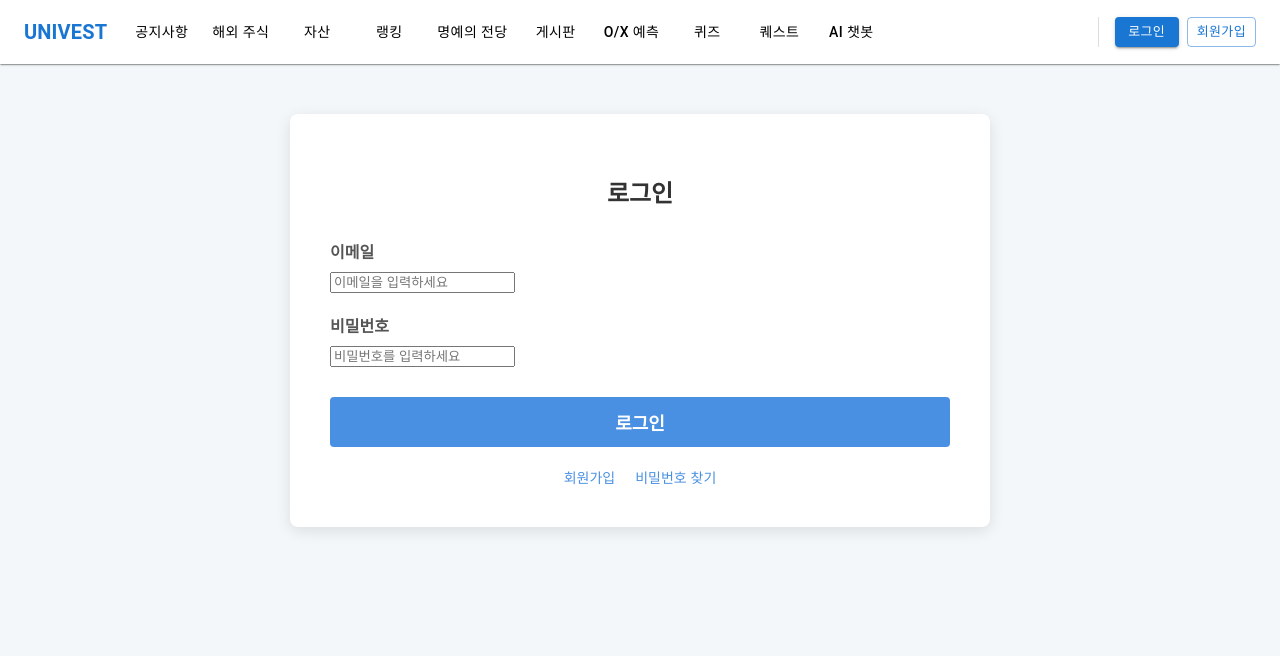
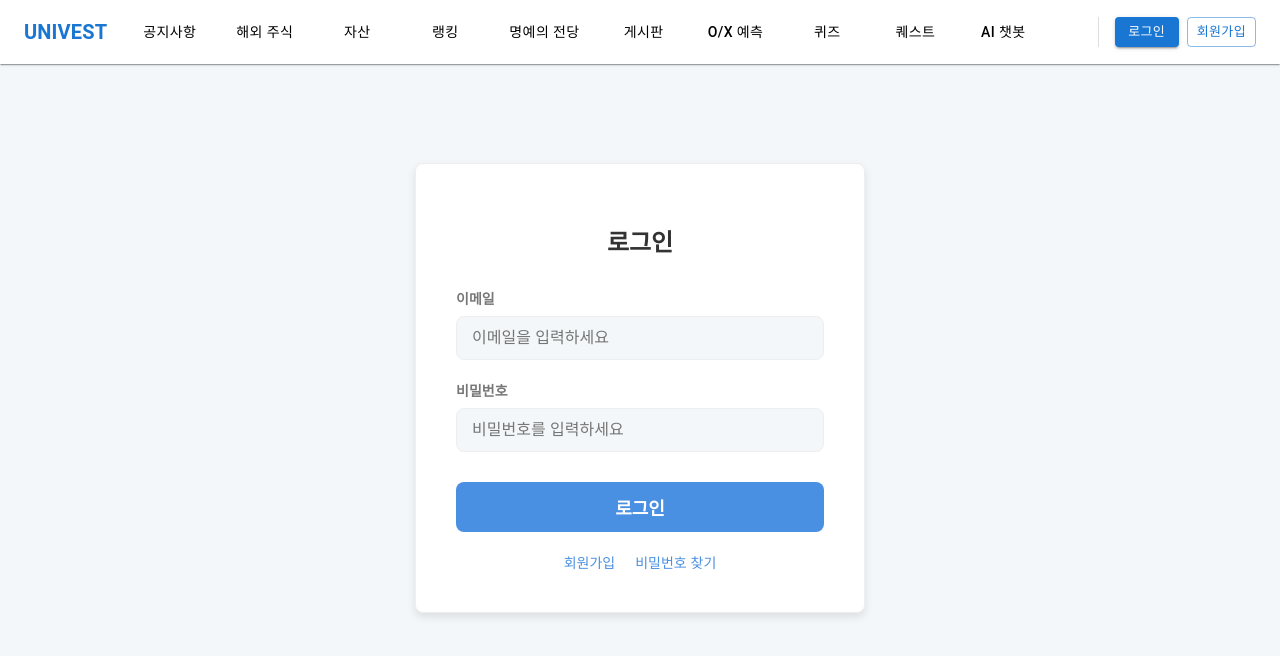
Before and after one commit to 98floor/221, a React (Create React App) app in the folder client/: page /login in a window 1280 px wide. Shown: the top 656 px of the page. Built offline with nearby package versions, Linux system fonts and the light colour scheme; no server answers.

Commit message:
2025-11-18
Co-authored-by: 98floor <asc1281@gmail.com>
Co-authored-by: ufidfy-bot <ufidfy@gmail.com>
Co-authored-by: bhg0211 <gorhks0211@gmail.com>

```diff
--- a/client/src/App.js
+++ b/client/src/App.js
@@ -105,7 +105,7 @@ function AppContent() {
                     to={link.path}
                     sx={{
                       color: 'black',
-                      marginX: 0.5,
+                      marginX: 1.5,
                       flexShrink: 0,
                     }}
                   >
--- a/client/src/components/MarketOrderForm.js
+++ b/client/src/components/MarketOrderForm.js
@@ -113,19 +113,21 @@ function OrderForm({ symbol, stockInfo }) {
 
   // [신규] 비율 버튼 클릭 핸들러
   const handlePercentClick = (percent) => {
-    const TRADE_FEE_RATE = 0.0025; // 수수료 (0.25%)
-    let newAmount = 0;
-    if (tabIndex === 0) {
-      // '매수' 탭: 수수료를 고려한 최대 매수 가능 금액 계산
+    if (tabIndex === 0) { // 매수
+      const TRADE_FEE_RATE = 0.0025;
       const maxAmount = availableCash / (1 + TRADE_FEE_RATE);
-      newAmount = maxAmount * percent;
-    } else {
-      // '매도' 탭: 총 평가액 (보유수량 * 현재가) 기준
-      const maxAmount = heldQuantity * currentPrice;
-      newAmount = maxAmount * percent;
+      const newAmount = maxAmount * percent;
+      handleAmountChange(formatAmount(newAmount));
+    } else { // 매도
+      // [수정] 부동소수점 오류를 피하기 위해 수량을 직접 계산
+      const newQuantity = heldQuantity * percent;
+      // 100% 매도 시, API에 저장된 정확한 보유 수량 값을 그대로 사용
+      if (percent === 1.0) {
+        handleQuantityChange(heldQuantity.toString());
+      } else {
+        handleQuantityChange(truncateQuantity(newQuantity));
+      }
     }
-    // 금액 입력을 기준으로 수량까지 자동 변경
-    handleAmountChange(formatAmount(newAmount));
   };
   // --- 핸들러 끝 ---
 
--- a/client/src/pages/Form.css
+++ b/client/src/pages/Form.css
@@ -1,16 +1,31 @@
+/* client/src/pages/Form.css */
+
+/* 페이지 전체를 감싸는 래퍼 추가 */
+.form-page-wrapper {
+  display: flex;
+  justify-content: center;
+  align-items: center;
+  min-height: calc(100vh - 200px); /* 헤더/푸터 높이를 고려한 최소 높이 */
+  padding: 20px;
+}
+
 .form-container {
-  max-width: 700px; /* 너비 확장 */
-  margin: 50px auto;
+  width: 100%;
+  max-width: 450px; /* 가독성을 위해 너비 축소 */
+  margin: 0 auto;
   padding: 40px;
-  background-color: var(--container-bg-color);
-  border-radius: 8px;
-  box-shadow: 0 4px 15px rgba(0, 0, 0, 0.1);
+  background-color: var(--surface-color, #ffffff);
+  border-radius: var(--border-radius, 8px);
+  box-shadow: var(--shadow-md, 0 4px 8px rgba(0,0,0,0.1));
+  border: 1px solid var(--divider-color, #eeeeee);
 }
 
 .form-container h2 {
   text-align: center;
   margin-bottom: 30px;
-  color: var(--text-color);
+  color: var(--text-primary, #333333);
+  font-size: 24px;
+  font-weight: 700;
 }
 
 .form-group {
@@ -22,73 +37,101 @@
   display: block;
   margin-bottom: 8px;
   font-weight: 600;
-  color: #555;
+  color: var(--text-secondary, #777777);
+  font-size: 14px;
 }
 
+/* 모든 input과 select에 일관된 스타일 적용 */
 .form-container input[type="text"],
+.form-container input[type="email"],
+.form-container input[type="password"],
+.form-container select,
 .form-container textarea {
   width: 100%;
   padding: 12px 15px;
-  border: 1px solid var(--border-color);
-  border-radius: 4px;
+  border: 1px solid var(--divider-color, #eeeeee);
+  border-radius: var(--border-radius, 8px);
   font-size: 16px;
-  transition: border-color 0.3s ease;
+  transition: border-color 0.3s ease, box-shadow 0.3s ease;
+  background-color: var(--background-color, #f4f7f9);
 }
 
 .form-container textarea {
-  min-height: 200px;
+  min-height: 150px;
   resize: vertical;
   font-family: inherit;
 }
 
+/* 모든 input과 select에 일관된 포커스 스타일 적용 */
 .form-container input[type="text"]:focus,
+.form-container input[type="email"]:focus,
+.form-container input[type="password"]:focus,
+.form-container select:focus,
 .form-container textarea:focus {
   outline: none;
-  border-color: var(--primary-color);
+  border-color: var(--primary-color, #4a90e2);
+  box-shadow: 0 0 0 3px rgba(74, 144, 226, 0.2); /* 포커스 시 테두리 효과 */
 }
 
-.form-container button {
+/* 버튼 스타일 일관성 유지 */
+.form-container .form-button {
   width: 100%;
   padding: 12px;
   font-size: 18px;
   font-weight: 600;
   margin-top: 10px;
   cursor: pointer;
-  background-color: var(--primary-color);
+  background-color: var(--primary-color, #4a90e2);
   color: white;
   border: none;
-  border-radius: 4px;
-  transition: background-color 0.3s;
+  border-radius: var(--border-radius, 8px);
+  transition: background-color 0.3s, transform 0.2s;
 }
 
-.form-container button:hover:not(:disabled) {
-  background-color: var(--primary-hover-color);
+.form-container .form-button:hover:not(:disabled) {
+  background-color: #357abd; /* App.css의 primary-color에 맞춘 hover 색상 */
+  transform: translateY(-2px);
 }
 
-.form-container button:disabled {
+.form-container .form-button:disabled {
   background-color: #ccc;
   cursor: not-allowed;
+  opacity: 0.7;
 }
 
 .form-link {
   margin-top: 20px;
   display: block;
-  color: var(--primary-color);
+  color: var(--primary-color, #4a90e2);
   font-size: 14px;
   text-align: center;
+  text-decoration: none;
+  transition: color 0.3s;
 }
 
+.form-link:hover {
+  text-decoration: underline;
+  color: #357abd;
+}
+
+/* 메시지 스타일 개선 */
 .error-message,
 .success-message {
   margin-top: 15px;
+  padding: 10px;
+  border-radius: var(--border-radius, 8px);
   font-size: 14px;
   text-align: center;
 }
 
 .error-message {
-  color: #e74c3c;
+  color: #721c24;
+  background-color: #f8d7da;
+  border: 1px solid #f5c6cb;
 }
 
 .success-message {
-  color: #2ecc71;
+  color: #155724;
+  background-color: #d4edda;
+  border: 1px solid #c3e6cb;
 }
--- a/client/src/pages/LoginPage.js
+++ b/client/src/pages/LoginPage.js
@@ -21,7 +21,7 @@ function LoginPage() {
       const user = userCredential.user;
 
       if (!user.emailVerified) {
-        setError("이메일 인증이 완료되지 않았습니다. 메일함에서 인증 링크를 클릭해주세요.");
+        setError("이메일 인증이 완료되지 않았습니다.");
         await auth.signOut();
         return;
       }
@@ -52,6 +52,7 @@ function LoginPage() {
   };
 
   return (
+    <div className="form-page-wrapper">
       <div className="form-container">
         <form onSubmit={handleLogin}>
           <h2>로그인</h2>
@@ -85,6 +86,7 @@ function LoginPage() {
           </div>
         </form>
       </div>
+    </div>
   );
 }
 
--- a/client/src/pages/PasswordResetPage.js
+++ b/client/src/pages/PasswordResetPage.js
@@ -37,6 +37,7 @@ const PasswordResetPage = () => {
   };
 
   return (
+    <div className="form-page-wrapper">
       <div className="form-container">
         <form onSubmit={handleSubmit}>
           <h2>비밀번호 찾기</h2>
@@ -60,6 +61,7 @@ const PasswordResetPage = () => {
           <Link to="/login" className="form-link">로그인 페이지로 돌아가기</Link>
         </form>
       </div>
+    </div>
   );
 };
 
--- a/client/src/pages/RegisterPage.js
+++ b/client/src/pages/RegisterPage.js
@@ -99,6 +99,7 @@ function RegisterPage() {
   };
 
   return (
+    <div className="form-page-wrapper">
       <div className="form-container">
         <form onSubmit={handleRegister}>
           <h2>회원가입</h2>
@@ -156,6 +157,7 @@ function RegisterPage() {
           <button type="submit" className="form-button">인증메일 발송 (회원가입)</button>
         </form>
       </div>
+    </div>
   );
 }
 
```
Lines whose indentation alone changed are shown as unchanged.
